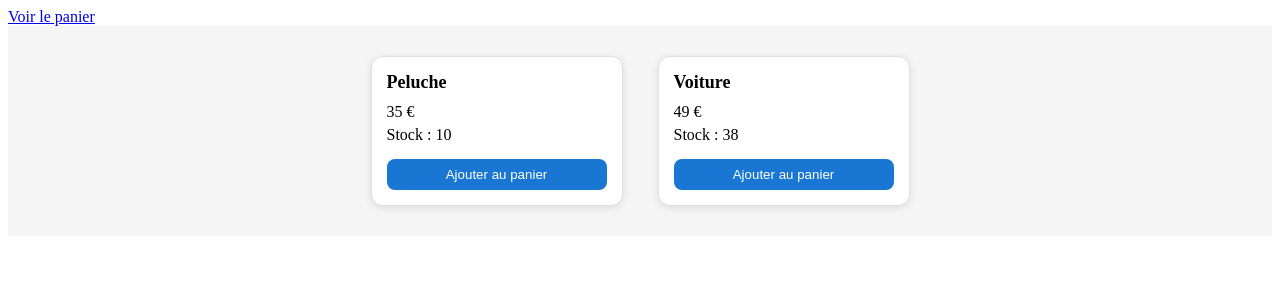
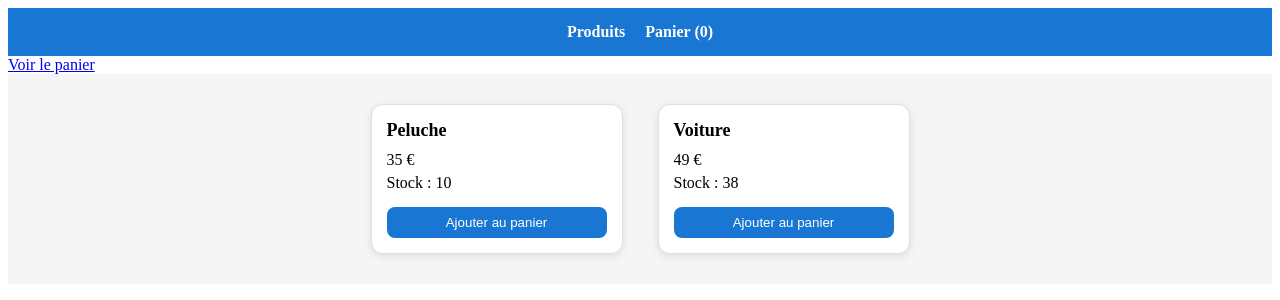
Before and after one commit to AnissaHub/E-Commerce-App, an Angular app: page / in a window 1280 px wide. Shown: the top 300 px of the page. Built offline with nearby package versions, Linux system fonts and the light colour scheme.

Commit message:
Ajout du navbar avec navigation et badge dynamique du panier

```diff
--- a/src/app/app.html
+++ b/src/app/app.html
@@ -1,3 +1,6 @@
+<app-navbar></app-navbar>
+
+<router-outlet></router-outlet>
 <a routerLink="/cart">Voir le panier </a>
 
 <router-outlet></router-outlet>
--- a/src/app/app.ts
+++ b/src/app/app.ts
@@ -1,11 +1,12 @@
 import { Component } from '@angular/core';
 import { RouterOutlet, RouterLink } from '@angular/router';
+import { NavbarComponent } from './navbar/navbar';
 
 
 @Component({
   selector: 'app-root',
   standalone: true,
-  imports: [RouterOutlet, RouterLink],
+  imports: [RouterOutlet, RouterLink, NavbarComponent],
   templateUrl: './app.html',
   styleUrl: './app.scss'
 })
--- /dev/null
+++ b/src/app/navbar/navbar.html
@@ -0,0 +1,9 @@
+<nav class="navbar">
+  <a routerLink="/" routerLinkActive="active">
+    Produits
+  </a>
+
+  <a routerLink="/cart" routerLinkActive="active">
+    Panier ({{ totalItems }})
+  </a>
+</nav>
--- /dev/null
+++ b/src/app/navbar/navbar.scss
@@ -0,0 +1,21 @@
+.navbar {
+  display: flex;
+  justify-content: center;
+  gap: 20px;
+  padding: 15px;
+  background-color: #1976d2;
+}
+
+.navbar a {
+  color: white;
+  text-decoration: none;
+  font-weight: bold;
+}
+
+.navbar a:hover {
+  text-decoration: underline;
+}
+
+.active {
+  border-bottom: 2px solid white;
+}
--- /dev/null
+++ b/src/app/navbar/navbar.ts
@@ -0,0 +1,20 @@
+import { Component } from '@angular/core';
+import { RouterLink } from '@angular/router';
+import { CommonModule } from '@angular/common';
+import { CartService } from '../services/cart-service';
+
+@Component({
+  selector: 'app-navbar',
+  standalone: true,
+  imports: [CommonModule, RouterLink],
+  templateUrl: './navbar.html',
+  styleUrl: './navbar.scss'
+})
+export class NavbarComponent {
+  constructor(private cartService: CartService) {}
+  get totalItems(): number {
+  return this.cartService
+    .getCart()
+    .reduce((sum, product) => sum + product.quantity, 0);
+}
+}
```
Also changed, not shown: 1 other file (tests, documents, lock files or other folders).
